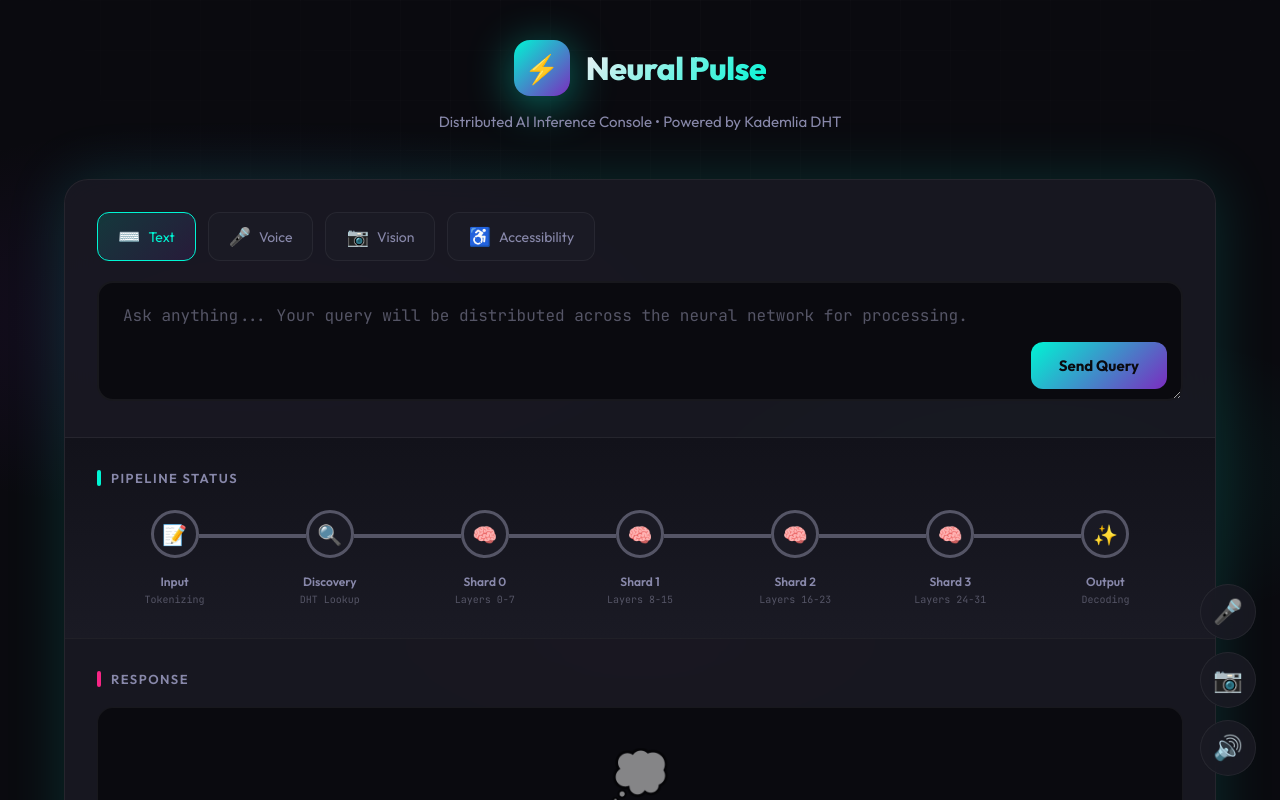
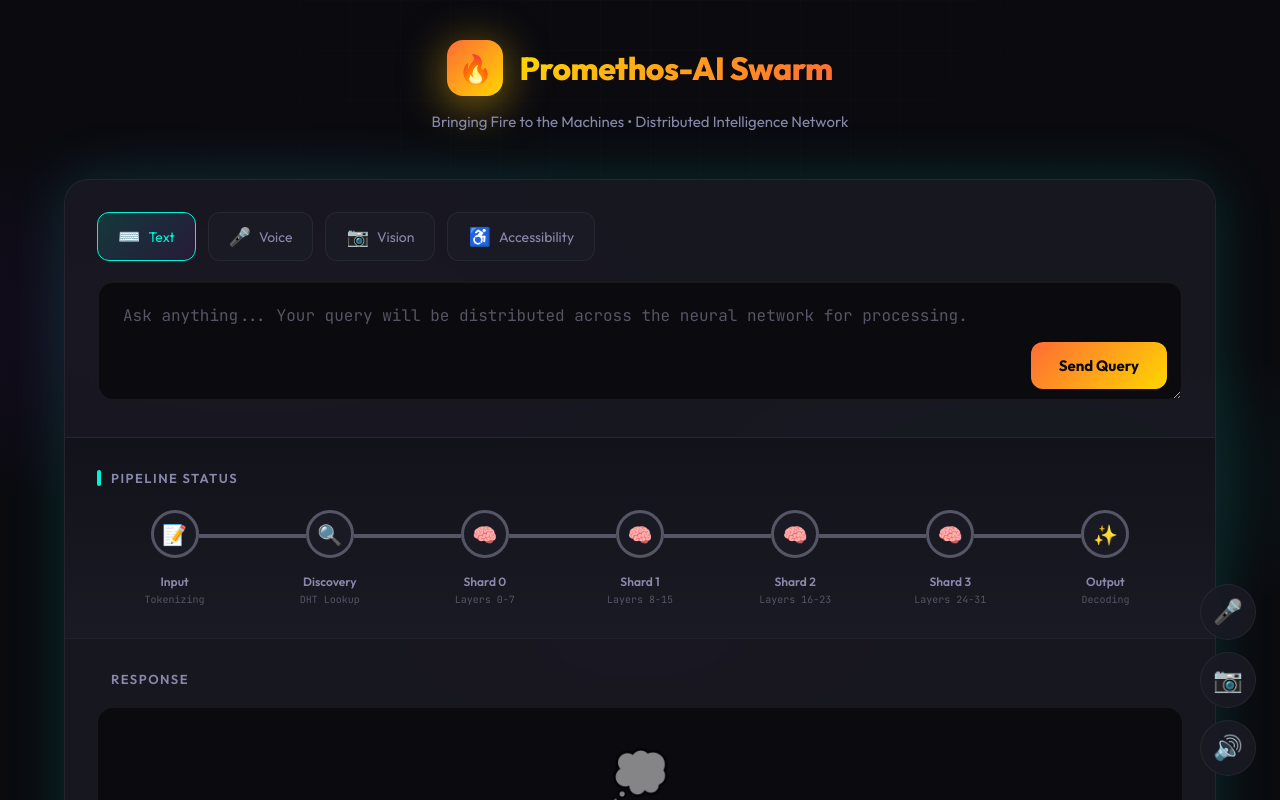
Before and after one commit to danieljamesbertrand/swarm-in-progress, a plain HTML site: page web/ai-console.html in a window 1280 px wide. Drawn offline with Linux system fonts and the light colour scheme.

Commit message:
Add Promethos-AI Swarm branding and launch documentation
Brand Identity:
- Name: Promethos-AI Swarm
- Tagline: 'Bringing Fire to the Machines'
- Token: \ ('Fuel for the Swarm')
- Colors: Flame Orange, Electric Gold, Deep Ember, Ash Black

Documentation:
- MONETIZATION_GUIDE.md: Complete launch timeline and business plan
  - Payment options: Lightning Network, Ethereum L2, Hybrid
  - 24-week phased roadmap
  - Legal/compliance requirements
  - Financial projections
  - Infrastructure requirements

- MARKETING_MATERIALS.md: Full marketing kit
  - Brand guidelines and logo concepts
  - Website copy and value propositions
  - Twitter/X launch thread (10-tweet)
  - 15-slide pitch deck outline
  - Press release template
  - Email templates (welcome, node operator)
  - 2-minute demo video script
  - Discord server structure
  - SEO keywords

UI Updates:
- Rebranded ai-console.html with Promethos colors/branding
- Flame/gold gradient theme
- Updated logo and tagline

Backups created for all files

```diff
--- a/web/ai-console.html
+++ b/web/ai-console.html
@@ -3,7 +3,7 @@
 <head>
     <meta charset="UTF-8">
     <meta name="viewport" content="width=device-width, initial-scale=1.0">
-    <title>Neural Pulse - Distributed AI Console</title>
+    <title>Promethos-AI Swarm - Distributed Intelligence Console</title>
     <link href="https://fonts.googleapis.com/css2?family=JetBrains+Mono:wght@300;400;500;700&family=Outfit:wght@300;400;600;700;800&display=swap" rel="stylesheet">
     <style>
         :root {
@@ -11,10 +11,10 @@
             --bg-surface: #12121a;
             --bg-elevated: #1a1a24;
             --bg-glass: rgba(26, 26, 36, 0.85);
+            --accent-flame: #ff6b35;
+            --accent-gold: #ffd700;
+            --accent-ember: #dc2626;
             --accent-cyan: #00f5d4;
-            --accent-magenta: #f72585;
-            --accent-violet: #7b2cbf;
-            --accent-gold: #ffd60a;
             --text-primary: #f0f0f5;
             --text-secondary: #8888aa;
             --text-dim: #555566;
@@ -94,25 +94,25 @@
         .logo-icon {
             width: 56px;
             height: 56px;
-            background: linear-gradient(135deg, var(--accent-cyan), var(--accent-violet));
+            background: linear-gradient(135deg, var(--accent-flame), var(--accent-gold));
             border-radius: 16px;
             display: flex;
             align-items: center;
             justify-content: center;
             font-size: 28px;
-            box-shadow: 0 8px 32px rgba(0, 245, 212, 0.3);
+            box-shadow: 0 8px 32px rgba(255, 107, 53, 0.4);
             animation: pulse-glow 3s ease-in-out infinite;
         }
 
         @keyframes pulse-glow {
-            0%, 100% { box-shadow: 0 8px 32px rgba(0, 245, 212, 0.3); }
-            50% { box-shadow: 0 8px 48px rgba(0, 245, 212, 0.5); }
+            0%, 100% { box-shadow: 0 8px 32px rgba(255, 107, 53, 0.4); }
+            50% { box-shadow: 0 8px 48px rgba(255, 215, 0, 0.6); }
         }
 
         .logo-text {
             font-size: 32px;
             font-weight: 800;
-            background: linear-gradient(135deg, var(--text-primary), var(--accent-cyan));
+            background: linear-gradient(135deg, var(--accent-gold), var(--accent-flame));
             -webkit-background-clip: text;
             -webkit-text-fill-color: transparent;
             background-clip: text;
@@ -219,7 +219,7 @@
             bottom: 16px;
             right: 16px;
             padding: 14px 28px;
-            background: linear-gradient(135deg, var(--accent-cyan), var(--accent-violet));
+            background: linear-gradient(135deg, var(--accent-flame), var(--accent-gold));
             border: none;
             border-radius: 12px;
             color: var(--bg-deep);
@@ -235,7 +235,7 @@
 
         .submit-btn:hover {
             transform: translateY(-2px);
-            box-shadow: 0 8px 24px rgba(0, 245, 212, 0.4);
+            box-shadow: 0 8px 24px rgba(255, 107, 53, 0.5);
         }
 
         .submit-btn:disabled {
@@ -677,10 +677,10 @@
     <div class="console-container">
         <header class="console-header">
             <div class="logo">
-                <div class="logo-icon">⚡</div>
-                <span class="logo-text">Neural Pulse</span>
+                <div class="logo-icon">🔥</div>
+                <span class="logo-text">Promethos-AI Swarm</span>
             </div>
-            <p class="tagline">Distributed AI Inference Console • Powered by Kademlia DHT</p>
+            <p class="tagline">Bringing Fire to the Machines • Distributed Intelligence Network</p>
         </header>
 
         <main class="ai-centerpiece">
```
Also changed, not shown: 5 other files.
